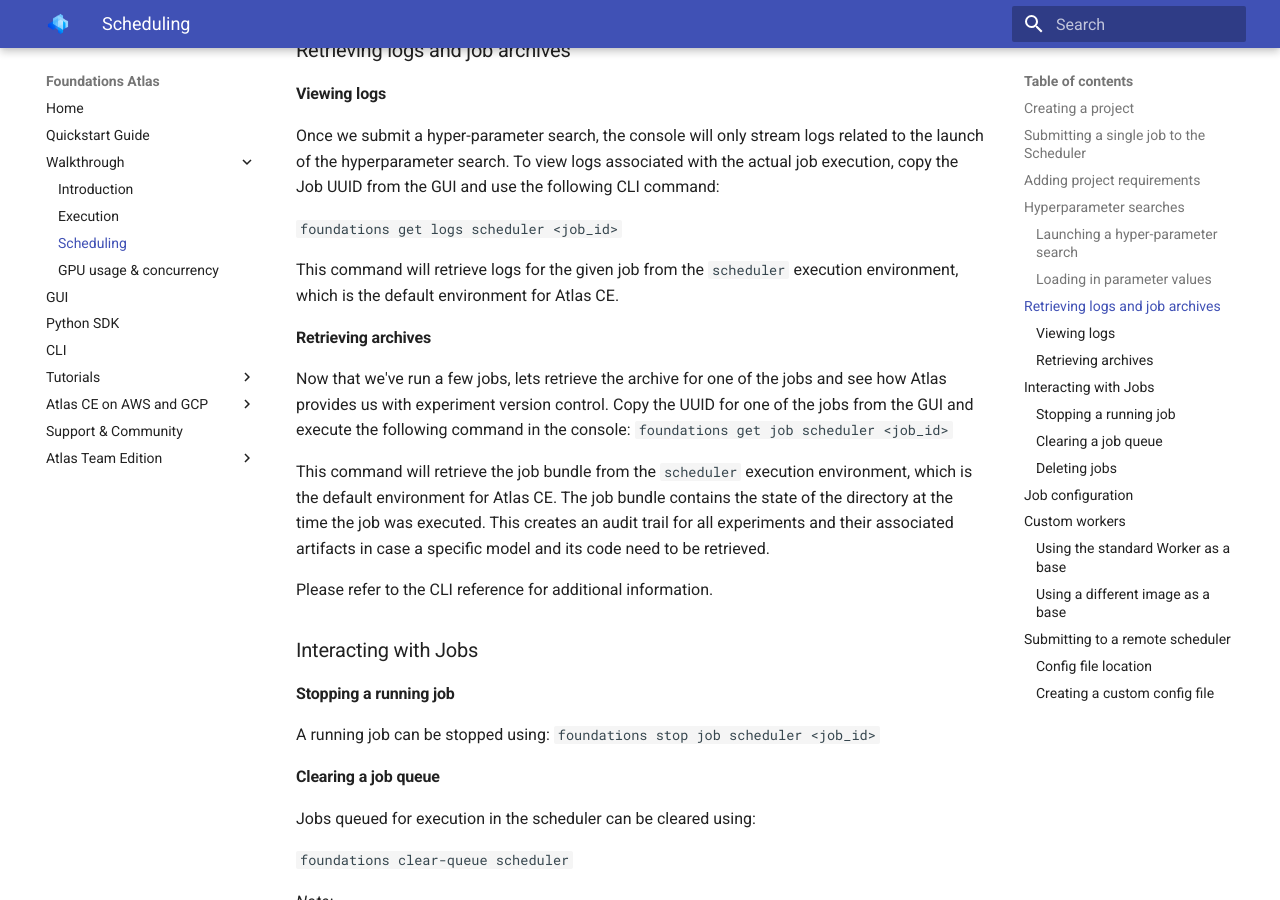
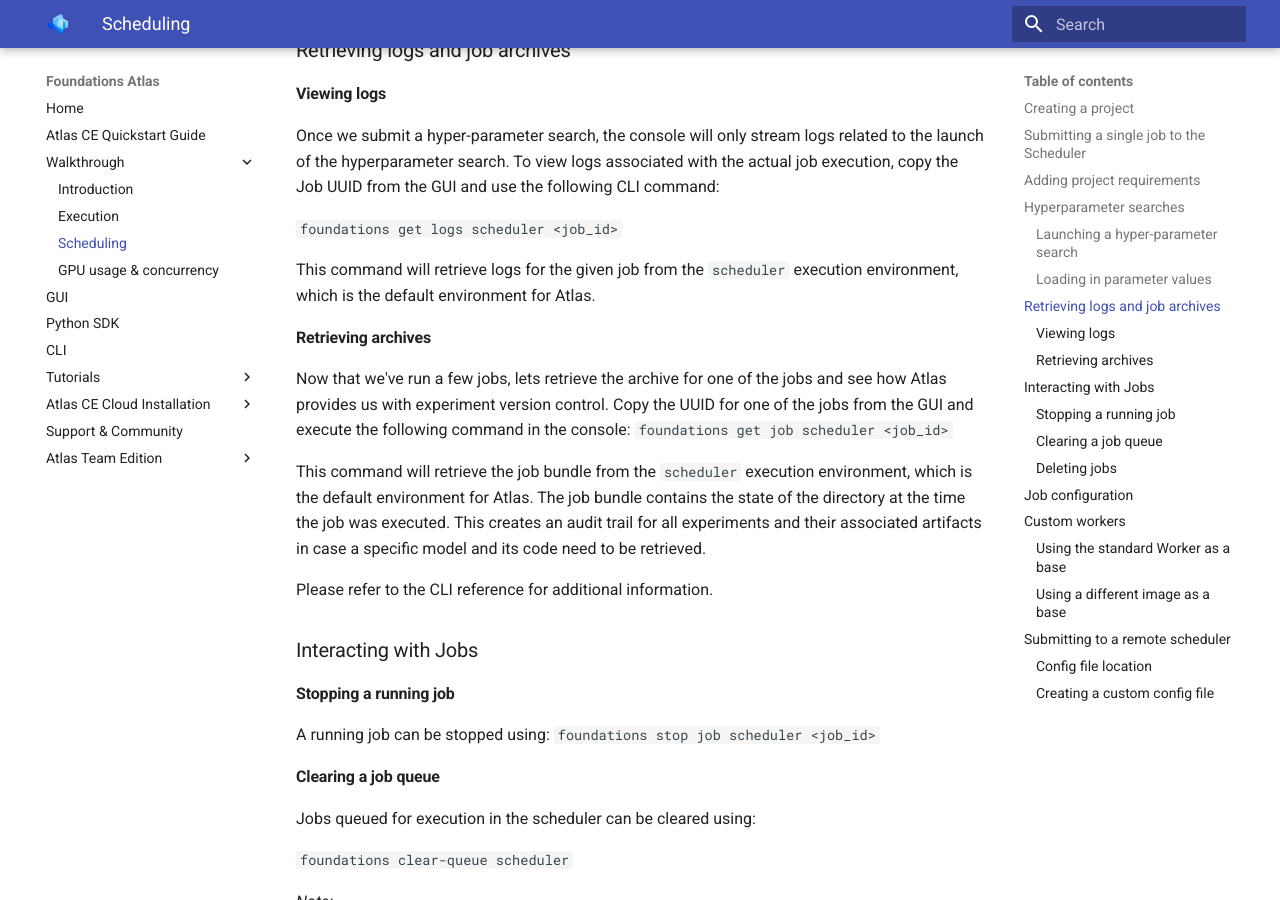
Before and after one commit to DeepLearnI/atlas-ce-docs, an MkDocs documentation site: the page built from docs/api_docs/sources/atlas-modes/scheduling.md, in a window 1280 px wide and 900 px high, scrolled down 4010 px. Built offline with MkDocs 1.6.1 and Material for MkDocs 9.7.7, drawn with Linux system fonts in a browser that asks for light colours; some of the changed text lies outside the part shown.

```diff
--- a/docs/api_docs/sources/atlas-modes/scheduling.md
+++ b/docs/api_docs/sources/atlas-modes/scheduling.md
@@ -58,7 +58,7 @@ Foundations INFO: Job '45540b52-ffe2-44ab-9838-db467d3499c0' has completed.
 We can also view the job status and any captured metadata in the GUI as usual.
 
 This CLI command takes three positional arguments, `scheduler_config`, `job_dir` and `command`.
-The `scheduler_config` is `scheduler` which will be the case for all Atlas CE job submissions.
+The `scheduler_config` is `scheduler` which will be the case for all Atlas job submissions.
 The `job_dir` refers to the project directory which is `.` and `command` in this case is `main.py`.
 `command` refers to the Docker command to run inside the worker container. We can pass add additional arguments to `command` in case our script accepts command-line arguments. Please refer to the CLI documentation for additional details on the `foundations submit` command.
 
@@ -156,14 +156,14 @@ To view logs associated with the actual job execution, copy the Job UUID from th
 
 ` foundations get logs scheduler <job_id>`
 
-This command will retrieve logs for the given job from the `scheduler` execution environment, which is the default environment for Atlas CE.
+This command will retrieve logs for the given job from the `scheduler` execution environment, which is the default environment for Atlas.
 
 #### Retrieving archives
 Now that we've run a few jobs, lets retrieve the archive for one of the jobs and see how Atlas provides us with experiment version control.
 Copy the UUID for one of the jobs from the GUI and execute the following command in the console:
 `foundations get job scheduler <job_id>`
 
-This command will retrieve the job bundle from the `scheduler` execution environment, which is the default environment for Atlas CE.
+This command will retrieve the job bundle from the `scheduler` execution environment, which is the default environment for Atlas.
 The job bundle contains the state of the directory at the time the job was executed.
 This creates an audit trail for all experiments and their associated artifacts in case a specific model and its code need to be retrieved.
 
--- a/mkdocs.yml
+++ b/mkdocs.yml
@@ -47,7 +47,7 @@ dev_addr: '0.0.0.0:8000'
 
 nav:
   - Home: index.md
-  - Quickstart Guide: ce-quickstart-guide.md
+  - Atlas CE Quickstart Guide: ce-quickstart-guide.md
   - Walkthrough:
       - Introduction: atlas-modes/modes.md
       - Execution: atlas-modes/execution.md
@@ -64,9 +64,9 @@ nav:
       - Fake Trump Tweet Classifier Tutorial: tutorials/fake_trump_tutorial.md
       - Image Segmentation Tutorial: tutorials/image_segmentation_tutorial.md
       - Using Atlas with Apache Spark: https://medium.com/dessa-news/using-foundations-atlas-with-spark-to-create-an-end-to-end-big-data-machine-learning-development-c0220de01a88
-  - Atlas CE on AWS and GCP:
-    - Atlas on AWS: atlas-on-aws.md
-    - Atlas on GCP: atlas-on-gcp.md
+  - Atlas CE Cloud Installation:
+    - AWS: atlas-on-aws.md
+    - GCP: atlas-on-gcp.md
   - Support & Community: support.md
   - Atlas Team Edition:
     # - User Management: team/user-management.md
```
Also changed, not shown: docs/api_docs/sources/atlas-modes/modes.md (+1 -1 lines), docs/api_docs/sources/ce-quickstart-guide.md (+1 -1 lines), docs/api_docs/sources/gui.md (+2 -2 lines), docs/api_docs/sources/sdk-reference/SDK.md (+1 -1 lines).
